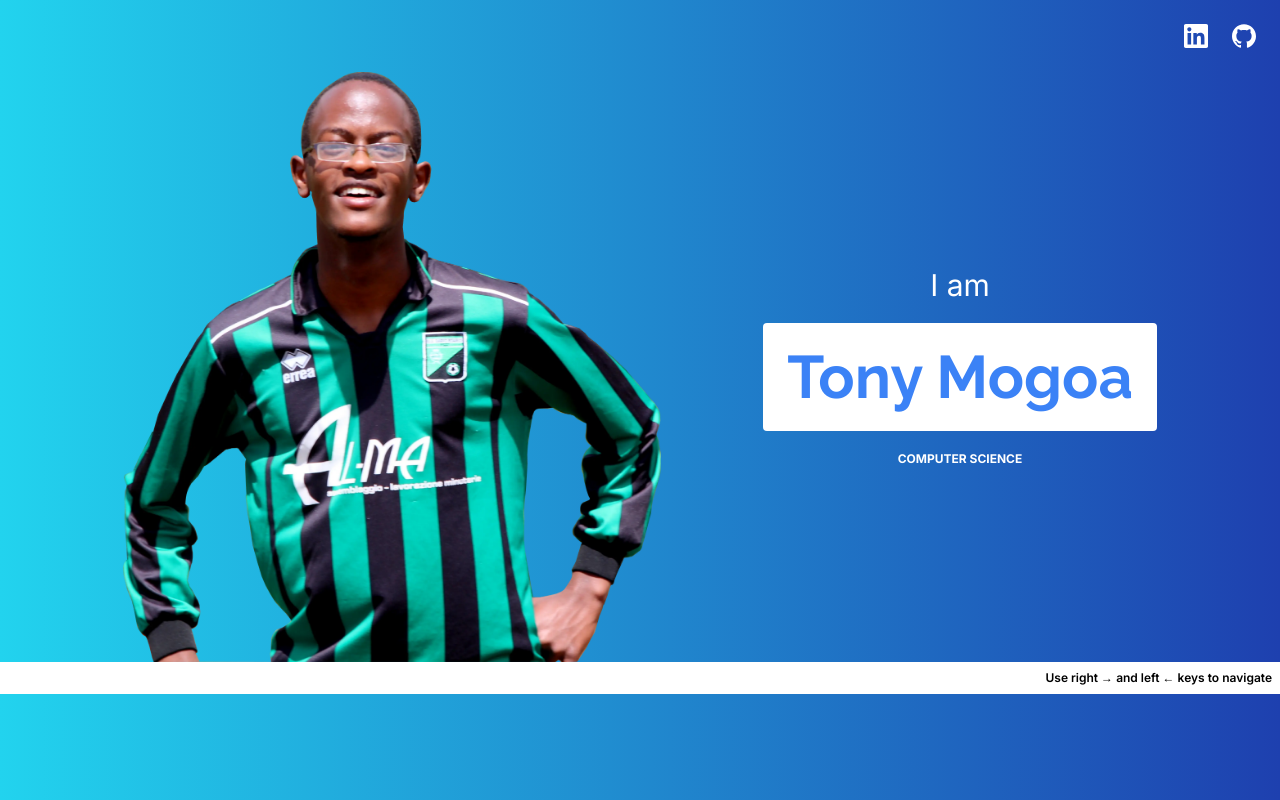
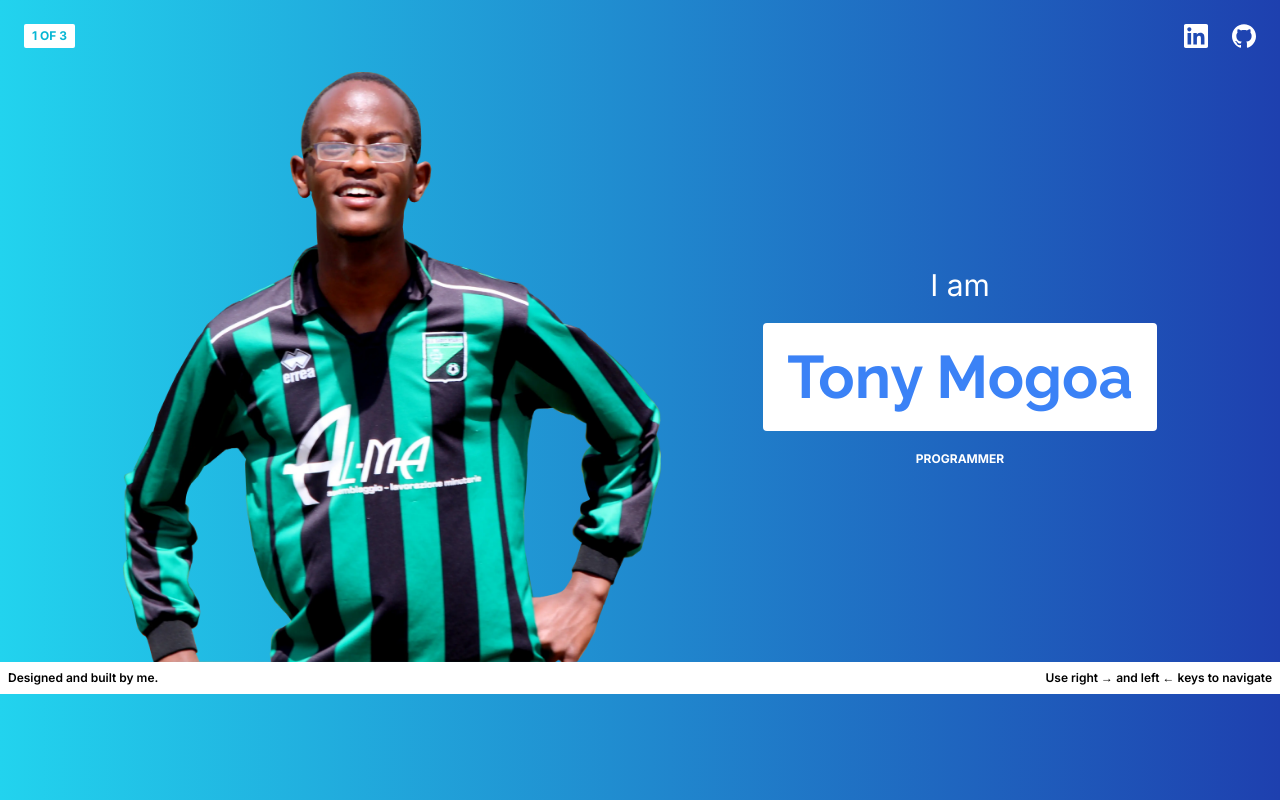
Before and after one commit to tmogoa/portifolio, a React (Create React App) app: page / in a window 1280 px wide. Built offline with nearby package versions, Linux system fonts and the light colour scheme.

Commit message:
added education

```diff
--- /dev/null
+++ b/src/components/Edu.jsx
@@ -0,0 +1,19 @@
+import React from "react";
+
+const Edu = () => {
+    return (
+        <div className="flex flex-col items-start flex-grow p-6 ">
+            <div className="flex-grow-0 bg-white p-6 rounded flex flex-col gap-y-3">
+                <span className="font-bold text-2xl text-cyan-500 font-heading">
+                    Currently pursuing a Bachelor of Science in Informatics and
+                    Computer Science
+                </span>
+                <span className="text-sm font-medium text-gray-800">
+                    From Strathmore University
+                </span>
+            </div>
+        </div>
+    );
+};
+
+export default Edu;
--- a/src/components/About.jsx
+++ b/src/components/End.jsx
@@ -1,14 +1,16 @@
 import React from "react";
 
-const About = () => {
+const End = () => {
     return (
         <div className="flex-grow flex flex-col justify-center items-center gap-y-5">
-            <div className="text-white text-3xl">About</div>
+            <div className="text-white text-sm uppercase font-semibold">
+                About time
+            </div>
             <div className="font-bold text-6xl text-blue-500 font-heading bg-white p-6 rounded">
-                Me
+                THE END
             </div>
         </div>
     );
 };
 
-export default About;
+export default End;
--- a/src/components/Intro.jsx
+++ b/src/components/Intro.jsx
@@ -17,7 +17,7 @@ const Intro = () => {
                     Tony Mogoa
                 </div>
                 <span className="text-xs text-white font-bold uppercase">
-                    Computer Science
+                    Programmer
                 </span>
             </div>
         </div>
--- a/src/components/Social.jsx
+++ /dev/null
@@ -1,7 +0,0 @@
-import React from "react";
-
-const Social = () => {
-    return <div className=""></div>;
-};
-
-export default Social;
--- a/src/screens/Home.jsx
+++ b/src/screens/Home.jsx
@@ -5,10 +5,11 @@ import { SiLinkedin, SiGithub } from "react-icons/si";
 import { colors } from "../colors";
 
 import Intro from "../components/Intro";
-import About from "../components/About";
+import End from "../components/End";
+import Edu from "../components/Edu";
 
 const Home = () => {
-    const [sections] = useState([<Intro />, <About />]);
+    const [sections] = useState([<Intro />, <Edu />, <End />]);
     const [currentSection, setCurrentSection] = useState(0);
 
     useEffect(() => {
@@ -33,7 +34,12 @@ const Home = () => {
 
     return (
         <div className="w-full lg:h-screen flex flex-col bg-gradient-to-r from-cyan-400 to-blue-800">
-            <div className="w-full p-6 flex flex-row justify-end text-white gap-x-6">
+            <div className="w-full p-6 flex flex-row">
+                <div className="text-xs uppercase font-bold text-cyan-500 rounded-sm align-middle py-1 px-2 bg-white">
+                    {currentSection + 1} of {sections.length}
+                </div>
+
+                <div className="flex-grow flex flex-row justify-end items-center text-white gap-x-6">
                     <div>
                         <a
                             href="https://www.linkedin.com/in/tony-mogoa-88b39b17a/"
@@ -48,13 +54,15 @@ const Home = () => {
                         </a>
                     </div>
                 </div>
+            </div>
 
             <div className="flex-grow max-h-max flex">
                 {sections[currentSection]}
             </div>
 
-            <div className="bg-white p-2 w-full text-end text-xs font-semibold">
-                Use right → and left ← keys to navigate
+            <div className="flex flex-row justify-between items-center bg-white p-2 w-full text-xs font-semibold">
+                <span>Designed and built by me.</span>
+                <span>Use right → and left ← keys to navigate</span>
             </div>
         </div>
     );
```
Lines whose indentation alone changed are shown as unchanged.
